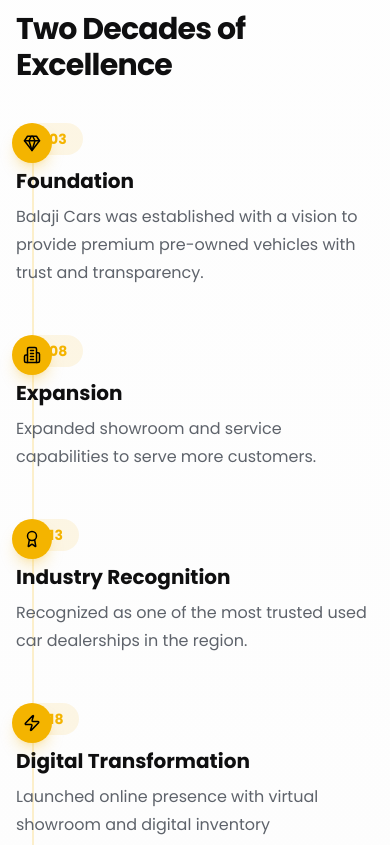
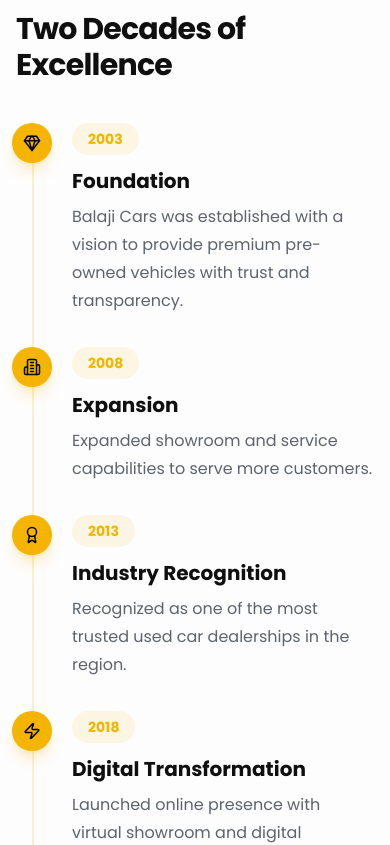
Before and after one commit to Jayavikran/balaji-cars, a React (Vite) app in the folder frontend/: page /about in a window 390 px wide. Shown: the part 3080-3925 px from the top of the page. Built offline with nearby package versions, Linux system fonts and the light colour scheme; no server answers.

Commit message:
Fix about

```diff
--- a/frontend/src/pages/public/About.tsx
+++ b/frontend/src/pages/public/About.tsx
@@ -539,10 +539,14 @@
                   variants={itemVariants}
                   className={`relative flex flex-col gap-4 sm:flex-row ${
                     index % 2 === 0 ? 'sm:pr-12' : 'sm:pl-12 sm:flex-row-reverse'
-                  } mb-12 last:mb-0`}
+                  } mb-8 last:mb-0 sm:mb-12`}
                 >
-                  <div className={`flex-1 ${index % 2 === 0 ? 'sm:text-right' : 'sm:text-left'}`}>
-                    <div className={`inline-block rounded-2xl bg-[#F4B400]/10 px-4 py-1.5 text-sm font-bold text-[#F4B400] ${
+                  {/* Mobile: pl-14 pushes the year/title/description clear of the
+                      absolutely-positioned icon (which sits at left-4, ~36px wide
+                      including its circle) so nothing renders underneath it.
+                      sm:pl-0 restores the original desktop layout untouched. */}
+                  <div className={`flex-1 pl-14 sm:pl-0 ${index % 2 === 0 ? 'sm:text-right' : 'sm:text-left'}`}>
+                    <div className={`inline-block whitespace-nowrap rounded-2xl bg-[#F4B400]/10 px-4 py-1.5 text-sm font-bold text-[#F4B400] ${
                       index % 2 === 0 ? 'sm:float-right' : 'sm:float-left'
                     }`}>
                       {item.year}
@@ -553,7 +557,7 @@
                     </div>
                   </div>
 
-                  <div className="absolute left-4 -translate-x-1/2 sm:left-1/2">
+                  <div className="absolute left-4 top-0 -translate-x-1/2 sm:left-1/2 sm:top-auto">
                     <div className="flex h-10 w-10 items-center justify-center rounded-full bg-[#F4B400] text-black shadow-lg shadow-[#F4B400]/25">
                       <item.icon size={18} />
                     </div>
```
